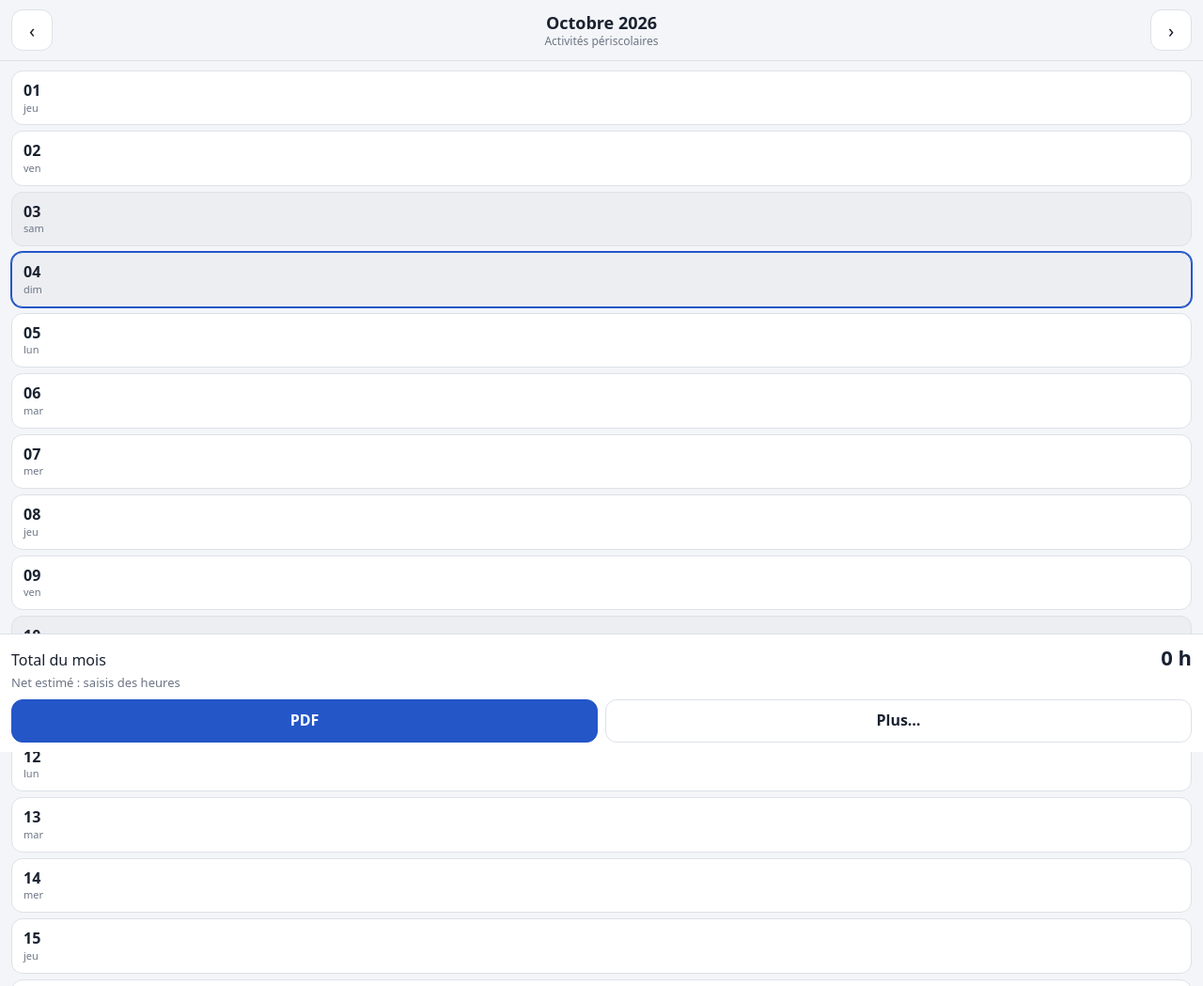
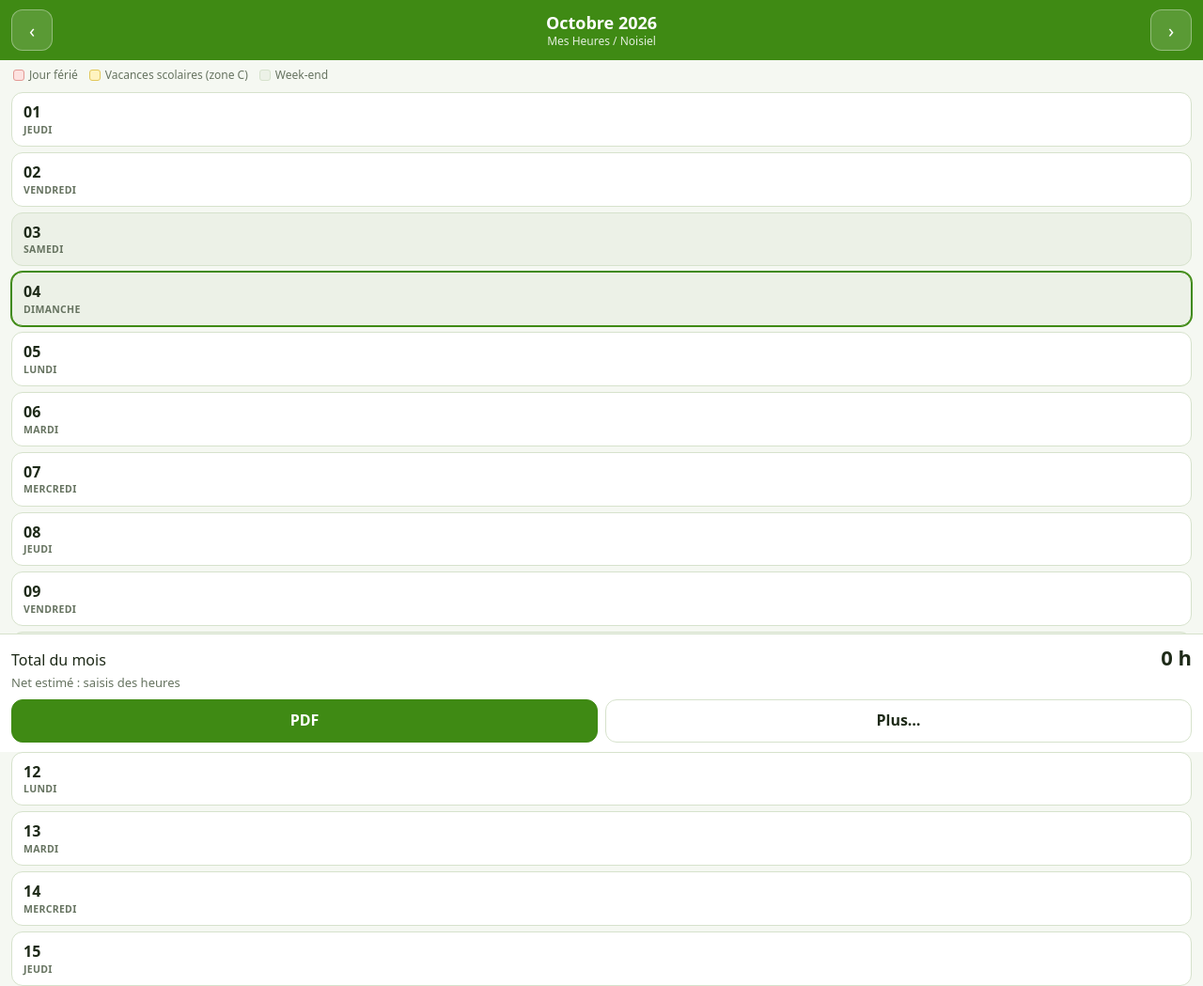
Before and after one commit to khovaurelie-lab/mesheurestravail, a plain HTML site: page index.html in a window 1280 px wide. Shown: the top 1049 px of the page at 94% size. Drawn offline with nearby package versions, Linux system fonts and the light colour scheme.

Commit message:
Add files via upload

```diff
--- a/index.html
+++ b/index.html
@@ -3,30 +3,38 @@
 <head>
 <meta charset="utf-8">
 <meta name="viewport" content="width=device-width, initial-scale=1, viewport-fit=cover">
-<title>Mes heures</title>
+<title>Mes Heures / Noisiel</title>
 <link rel="manifest" href="manifest.webmanifest">
-<meta name="theme-color" content="#2456c8">
+<meta name="theme-color" content="#3f8a14">
 <meta name="mobile-web-app-capable" content="yes">
 <meta name="apple-mobile-web-app-capable" content="yes">
 <link rel="icon" href="icon-192.png">
 <link rel="apple-touch-icon" href="icon-192.png">
 <style>
-:root{--bg:#f4f5f8;--card:#fff;--tx:#1a2230;--mu:#6c7685;--bd:#dde1e8;--ac:#2456c8;--acs:#e6eeff;--we:#eceef2;box-sizing:border-box;padding-top:env(safe-area-inset-top,0px)}
-@media (prefers-color-scheme:dark){:root:not([data-theme="light"]){--bg:#12161c;--card:#1b212a;--tx:#e8ecf1;--mu:#97a2b0;--bd:#303946;--ac:#6c9bff;--acs:#22304d;--we:#161b22}}
-:root[data-theme="dark"]{--bg:#12161c;--card:#1b212a;--tx:#e8ecf1;--mu:#97a2b0;--bd:#303946;--ac:#6c9bff;--acs:#22304d;--we:#161b22}
+:root{--bg:#f5f8f2;--card:#fff;--tx:#1e2a18;--mu:#667360;--bd:#d6e2cc;--ac:#3f8a14;--acs:#e3f1d6;--we:#ecf1e7;--pb:#3f8a14;--pt:#fff;--hd:#3f8a14;--vac:#fff3bf;--vacb:#e2c85a;--fer:#fde2e0;--ferb:#e39a95;--ferx:#b3261e;box-sizing:border-box;padding-top:env(safe-area-inset-top,0px)}
+@media (prefers-color-scheme:dark){:root:not([data-theme="light"]){--bg:#11160e;--card:#1a2116;--tx:#e8efe3;--mu:#9aa793;--bd:#2e3a28;--ac:#86cf55;--acs:#27381d;--we:#151b12;--pb:#5cac24;--pt:#0d1706;--hd:#1f3a12;--vac:#3b3412;--vacb:#7d6c22;--fer:#3f1c1b;--ferb:#8c3d39;--ferx:#ff9d96}}
+:root[data-theme="dark"]{--bg:#11160e;--card:#1a2116;--tx:#e8efe3;--mu:#9aa793;--bd:#2e3a28;--ac:#86cf55;--acs:#27381d;--we:#151b12;--pb:#5cac24;--pt:#0d1706;--hd:#1f3a12;--vac:#3b3412;--vacb:#7d6c22;--fer:#3f1c1b;--ferb:#8c3d39;--ferx:#ff9d96}
 html{scroll-padding-top:env(safe-area-inset-top,0px)}
 *{box-sizing:border-box;-webkit-tap-highlight-color:transparent}
 body{margin:0;background:var(--bg);color:var(--tx);font:16px/1.35 system-ui,-apple-system,Segoe UI,Roboto,sans-serif;padding-bottom:calc(180px + env(safe-area-inset-bottom,0px))}
 button,input{font:inherit;color:var(--tx)}
-header{position:sticky;top:env(safe-area-inset-top,0px);z-index:5;background:var(--bg);display:flex;align-items:center;justify-content:space-between;padding:10px 12px;border-bottom:1px solid var(--bd)}
-header button{width:44px;height:44px;border-radius:12px;border:1px solid var(--bd);background:var(--card);font-size:20px}
+header{position:sticky;top:env(safe-area-inset-top,0px);z-index:5;background:var(--hd);color:#fff;display:flex;align-items:center;justify-content:space-between;padding:10px 12px}
+header button{width:44px;height:44px;border-radius:12px;border:1px solid rgba(255,255,255,.35);background:rgba(255,255,255,.14);color:#fff;font-size:20px}
 header div{text-align:center;font-weight:700;font-size:18px;text-transform:capitalize}
-header small{display:block;font-weight:400;color:var(--mu);font-size:12px;text-transform:none}
+header small{display:block;font-weight:400;color:rgba(255,255,255,.85);font-size:12px;text-transform:none}
 .list{padding:10px 12px;display:flex;flex-direction:column;gap:6px}
 .day{display:flex;align-items:center;gap:10px;background:var(--card);border:1px solid var(--bd);border-radius:12px;padding:10px 12px;min-height:54px;width:100%;text-align:left}
 .day.we{background:var(--we)}
+.day.va{background:var(--vac);border-color:var(--vacb)}
+.day.fe{background:var(--fer);border-color:var(--ferb)}
+.day.blk{cursor:default}.day.fe .dn{color:var(--ferx)}
+.ch span.fr{background:none;color:var(--ferx);padding:0;font-size:13px;font-weight:700}
+.ch span.tg{background:none;color:var(--mu);padding:0;font-weight:500}
+.lg{display:flex;flex-wrap:wrap;gap:4px 12px;padding:8px 14px 0;font-size:12px;color:var(--mu)}
+.lg i{display:inline-block;width:12px;height:12px;border-radius:3px;margin-right:5px;vertical-align:-2px;border:1px solid var(--bd)}
+.lg i.fe{background:var(--fer);border-color:var(--ferb)}.lg i.va{background:var(--vac);border-color:var(--vacb)}.lg i.we{background:var(--we)}
 .day.today{border-color:var(--ac);box-shadow:0 0 0 1px var(--ac)}
-.dn{width:44px;font-weight:700}.dn small{display:block;font-weight:400;color:var(--mu);font-size:11px}
+.dn{width:84px;font-weight:700}.dn small{display:block;font-weight:600;color:var(--mu);font-size:10.5px;letter-spacing:.03em}
 .ch{flex:1;display:flex;flex-wrap:wrap;gap:4px}
 .ch span{background:var(--acs);color:var(--ac);border-radius:6px;padding:2px 7px;font-size:12px;font-weight:600}
 .dt{font-weight:700;min-width:48px;text-align:right}
@@ -36,12 +44,12 @@ header small{display:block;font-weight:400;color:var(--mu);font-size:12px;text-t
 .est{font-size:13px;color:var(--mu);margin:-4px 0 8px}.est b{color:var(--tx)}
 .btns{display:flex;gap:8px}
 .btns button{flex:1;height:46px;border-radius:12px;border:1px solid var(--bd);background:var(--card);font-weight:600}
-.btns .p{background:var(--ac);border-color:var(--ac);color:#fff}
+.btns .p{background:var(--pb);border-color:var(--pb);color:var(--pt)}
 .sheet{position:fixed;inset:0;z-index:10;background:rgba(0,0,0,.45);display:none;align-items:flex-end}
 .sheet.on{display:flex}
 .pn{background:var(--card);width:100%;max-height:92%;overflow:auto;border-radius:18px 18px 0 0;padding:14px 14px calc(16px + env(safe-area-inset-bottom,0px))}
 .ph{display:flex;align-items:center;justify-content:space-between;margin-bottom:10px}
-.ph b{font-size:18px;text-transform:capitalize}
+.ph b{font-size:16px}
 .ph button{width:44px;height:44px;border-radius:12px;border:1px solid var(--bd);background:var(--bg);font-size:18px}
 .pr{display:grid;grid-template-columns:90px 1fr;gap:8px;align-items:center;margin-bottom:10px}
 .pr label{font-weight:600}
@@ -53,7 +61,7 @@ header small{display:block;font-weight:400;color:var(--mu);font-size:12px;text-t
 .rw{margin-bottom:10px}
 .rw select,.rw input{width:100%;height:50px;border:1px solid var(--bd);border-radius:10px;background:var(--bg);padding:0 12px;font-size:17px;color:var(--tx)}
 .rw input{text-align:center}
-.ok{width:100%;height:50px;border-radius:12px;border:0;background:var(--ac);color:#fff;font-weight:700;margin-top:4px}
+.ok{width:100%;height:50px;border-radius:12px;border:0;background:var(--pb);color:var(--pt);font-weight:700;margin-top:4px}
 textarea{width:100%;height:160px;background:var(--bg);color:var(--tx);border:1px solid var(--bd);border-radius:10px;padding:8px;font:12px monospace}
 .note{color:var(--mu);font-size:12px;margin:6px 0 0}
 </style>
@@ -61,9 +69,10 @@ textarea{width:100%;height:160px;background:var(--bg);color:var(--tx);border:1px
 <body>
 <header>
   <button id="pm" aria-label="Mois précédent">‹</button>
-  <div><span id="mt"></span><small>Activités périscolaires</small></div>
+  <div><span id="mt"></span><small>Mes Heures / Noisiel</small></div>
   <button id="nm" aria-label="Mois suivant">›</button>
 </header>
+<div class="lg" id="lg"></div>
 <div class="list" id="list"></div>
 
 <div class="bar">
@@ -80,6 +89,21 @@ textarea{width:100%;height:160px;background:var(--bg);color:var(--tx);border:1px
 const P=["Matin","Midi","Soir","Mercredi","Vacances","Réunion"];
 const PRE=[["1,50","2","2,50"],["1,50","2","2,50"],["2","2,50","3"],["1","1,50","10"],["10"],["1,50","2"]];
 const JS=["dim","lun","mar","mer","jeu","ven","sam"];
+const JN=["DIMANCHE","LUNDI","MARDI","MERCREDI","JEUDI","VENDREDI","SAMEDI"];
+const DEF=["1,5","2","2,5","10","10",""];
+const VAC=[["2025-07-05","2025-08-31"],["2025-10-18","2025-11-02"],["2025-12-20","2026-01-04"],["2026-02-21","2026-03-08"],["2026-04-18","2026-05-03"],["2026-07-04","2026-08-31"],["2026-10-17","2026-11-01"],["2026-12-19","2027-01-03"],["2027-02-06","2027-02-21"],["2027-04-03","2027-04-18"],["2027-07-03","2027-09-01"]];
+const z2=x=>String(x).padStart(2,"0");
+const isVac=(yy,mm,dd)=>{const k=yy+"-"+z2(mm)+"-"+z2(dd);return VAC.some(r=>k>=r[0]&&k<=r[1])};
+const HC={};
+function hols(yy){
+  if(HC[yy])return HC[yy];
+  const a=yy%19,b=Math.floor(yy/100),c=yy%100,d=Math.floor(b/4),e=b%4,f=Math.floor((b+8)/25),g=Math.floor((b-f+1)/3),h=(19*a+b-d-g+15)%30,i=Math.floor(c/4),k=c%4,l=(32+2*e+2*i-h-k)%7,mm=Math.floor((a+11*h+22*l)/451),mo=Math.floor((h+l-7*mm+114)/31),da=((h+l-7*mm+114)%31)+1;
+  const o={"1-1":"Jour de l'An","5-1":"Fête du Travail","5-8":"Victoire 1945","7-14":"Fête nationale","8-15":"Assomption","11-1":"Toussaint","11-11":"Armistice 1918","12-25":"Noël"};
+  [["Lundi de Pâques",1],["Ascension",39],["Lundi de Pentecôte",50]].forEach(([n,j])=>{const t=new Date(yy,mo-1,da+j);o[(t.getMonth()+1)+"-"+t.getDate()]=n});
+  return HC[yy]=o;
+}
+const holName=(yy,mm,dd)=>hols(yy)[mm+"-"+dd]||"";
+const blocked=d=>{const w=dow(d);return w==0||w==6||!!holName(y,m,d)};
 const $=i=>document.getElementById(i);
 const num=s=>{const n=parseFloat(String(s).replace(",",".").replace(/[^0-9.]/g,""));return isNaN(n)?0:n};
 const fmt=n=>(Math.round(n*100)/100).toString().replace(".",",");
@@ -95,11 +119,16 @@ function load(){try{const r=localStorage.getItem("vacations:"+key());data=r?JSON
 function save(){try{localStorage.setItem("vacations:"+key(),JSON.stringify(data));localStorage.setItem("vacations:last",key())}catch(e){}}
 function render(){
   $("mt").textContent=new Date(y,m-1,1).toLocaleDateString("fr-FR",{month:"long",year:"numeric"});
+  const cov=(y*12+m>=2025*12+7)&&(y*12+m<=2027*12+9);
+  $("lg").innerHTML='<span><i class="fe"></i>Jour férié</span><span><i class="va"></i>Vacances scolaires (zone C)</span><span><i class="we"></i>Week-end</span>'+(cov?"":'<span>· vacances non renseignées pour ce mois</span>');
   const t=new Date(),isT=t.getFullYear()==y&&t.getMonth()+1==m;let h="",s=0;
   for(let d=1;d<=dim();d++){
     const w=dow(d),dd=data[d]||{},tt=total(d);s+=tt;
-    const chips=P.map((p,i)=>dd[i]?`<span>${p.slice(0,3)}. ${dd[i]}</span>`:"").join("");
-    h+=`<button class="day${w%6==0?" we":""}${isT&&t.getDate()==d?" today":""}" data-d="${d}"><div class="dn">${String(d).padStart(2,"0")}<small>${JS[w]}</small></div><div class="ch">${chips}</div><div class="dt">${tt?fmt(tt):""}</div></button>`;
+    const hn=holName(y,m,d),va=isVac(y,m,d),bl=w==0||w==6||!!hn;
+    let chips=P.map((p,i)=>dd[i]?`<span>${p.slice(0,3)}. ${dd[i]}</span>`:"").join("");
+    if(hn)chips=`<span class="fr">Jour férié · ${hn}</span>`+chips;
+    else if(!chips&&va&&!bl)chips='<span class="tg">Vacances scolaires</span>';
+    h+=`<button class="day${w%6==0?" we":""}${va&&w%6!=0?" va":""}${hn?" fe":""}${bl?" blk":""}${isT&&t.getDate()==d?" today":""}" data-d="${d}"><div class="dn">${z2(d)}<small>${JN[w]}</small></div><div class="ch">${chips}</div><div class="dt">${tt?fmt(tt):""}</div></button>`;
   }
   $("list").innerHTML=h;$("tot").textContent=fmt(s)+" h";
   const mid=Object.keys(data).reduce((a,d)=>a+num((data[d]||{})[1]),0),oth=s-mid;
@@ -114,11 +143,11 @@ function syncSel(){
 }
 function openDay(d){
   cur=d;const dd=data[d]||{},ent=Object.keys(dd).map(Number).sort((a,b)=>a-b),n=Math.max(4,ent.length);
-  let h=`<div class="ph"><button id="pd">‹</button><b>${JS[dow(d)]} ${d} ${new Date(y,m-1,1).toLocaleDateString("fr-FR",{month:"long"})}</b><button id="nd">›</button></div>
+  let h=`<div class="ph"><button id="pd">‹</button><b>${JN[dow(d)]} ${d} ${new Date(y,m-1,1).toLocaleDateString("fr-FR",{month:"long"})}</b><button id="nd">›</button></div>
   <div class="rh"><span>Période</span><span>Nombre d'heures</span></div>`;
   for(let k=0;k<n;k++){
     const p=ent[k],v=p!==undefined?dd[p]:"";
-    h+=`<div class="rw"><select class="ps"><option value="">Choisir…</option>${P.map((q,i)=>`<option value="${i}"${p===i?" selected":""}>${q}</option>`).join("")}</select><input class="hv" list="hl" inputmode="decimal" placeholder="Heures" value="${v}"></div>`;
+    h+=`<div class="rw"><select class="ps" data-prev="${p===undefined?"":p}"><option value="">Choisir…</option>${P.map((q,i)=>`<option value="${i}"${p===i?" selected":""}>${q}</option>`).join("")}</select><input class="hv" list="hl" inputmode="decimal" placeholder="Heures" onfocus="this.select()" value="${v}"></div>`;
   }
   h+=`<datalist id="hl">${Array.from({length:19},(_,i)=>`<option value="${fmt(1+i*0.5)}">`).join("")}</datalist>
   <p class="note">4 périodes maximum par jour. Choisis une durée dans la liste (1 à 10 h) ou tape ta propre valeur. Pour retirer une période, remets « Choisir… ».</p>
@@ -131,14 +160,21 @@ function commit(){
     if(p!==""&&num(v)>0)dd[p]=v});
   if(Object.keys(dd).length)data[cur]=dd;else delete data[cur];save();render();
 }
-$("list").onclick=e=>{const b=e.target.closest(".day");if(b)openDay(+b.dataset.d)};
+$("list").onclick=e=>{const b=e.target.closest(".day");if(b&&!b.classList.contains("blk"))openDay(+b.dataset.d)};
+function adj(d,k){for(let x=d+k;x>=1&&x<=dim();x+=k)if(!blocked(x))return x;return 0}
 $("pn").onclick=e=>{
   const b=e.target.closest("button");if(!b)return;
   if(b.id=="ok"){commit();$("sh").classList.remove("on")}
-  if(b.id=="pd"&&cur>1){commit();openDay(cur-1)}
-  if(b.id=="nd"&&cur<dim()){commit();openDay(cur+1)}
+  if(b.id=="pd"){const x=adj(cur,-1);if(x){commit();openDay(x)}}
+  if(b.id=="nd"){const x=adj(cur,1);if(x){commit();openDay(x)}}
 };
-$("pn").addEventListener("change",e=>{if(e.target.classList.contains("ps"))syncSel()});
+$("pn").addEventListener("change",e=>{
+  if(!e.target.classList.contains("ps"))return;
+  const sel=e.target,inp=sel.parentNode.querySelector(".hv"),pv=sel.dataset.prev,old=pv===""||pv===undefined?"":DEF[+pv],cv=inp.value.trim();
+  if(sel.value===""){if(cv===old)inp.value=""}
+  else if(cv===""||cv===old)inp.value=DEF[+sel.value];
+  sel.dataset.prev=sel.value;syncSel();
+});
 $("sh").onclick=e=>{if(e.target.id=="sh"){commit();$("sh").classList.remove("on")}};
 
 function allData(){const o={};try{for(let i=0;i<localStorage.length;i++){const k=localStorage.key(i);if(k.startsWith("vacations:20"))o[k.slice(10)]=JSON.parse(localStorage.getItem(k))}}catch(e){}return o}
--- a/sw.js
+++ b/sw.js
@@ -1,4 +1,4 @@
-const V="heures-v2";
+const V="heures-v5";
 const PRE=["./","./index.html","./manifest.webmanifest","./icon-192.png","./icon-512.png","./icon-maskable-512.png"];
 const PDFLIB="https://cdnjs.cloudflare.com/ajax/libs/jspdf/2.5.1/jspdf.umd.min.js";
 self.addEventListener("install",e=>{
```
Also changed, not shown: icon-192.png, icon-512.png, icon-maskable-512.png, manifest.webmanifest.
